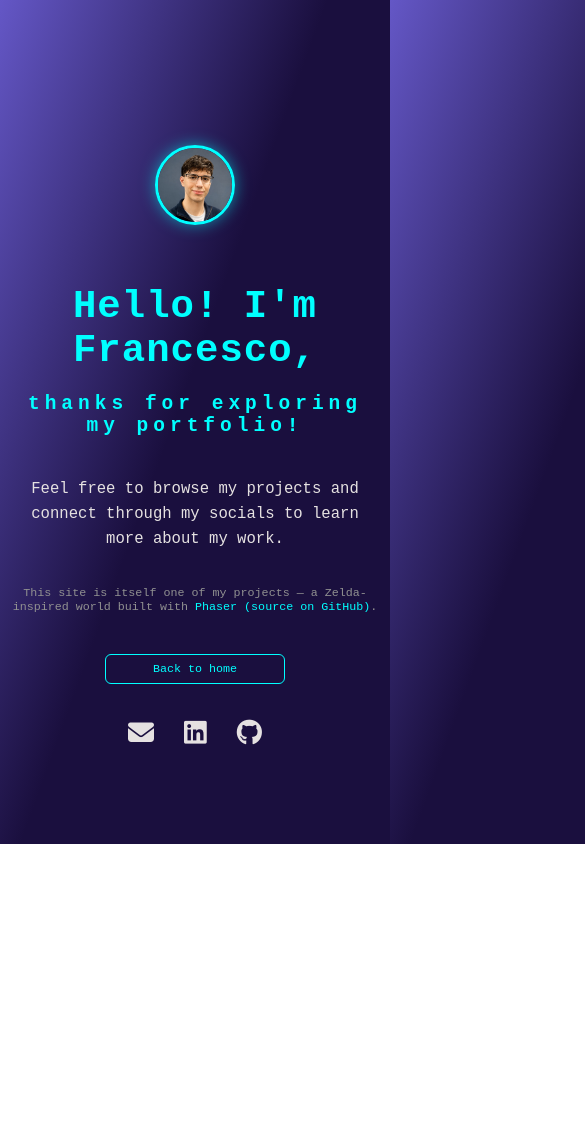
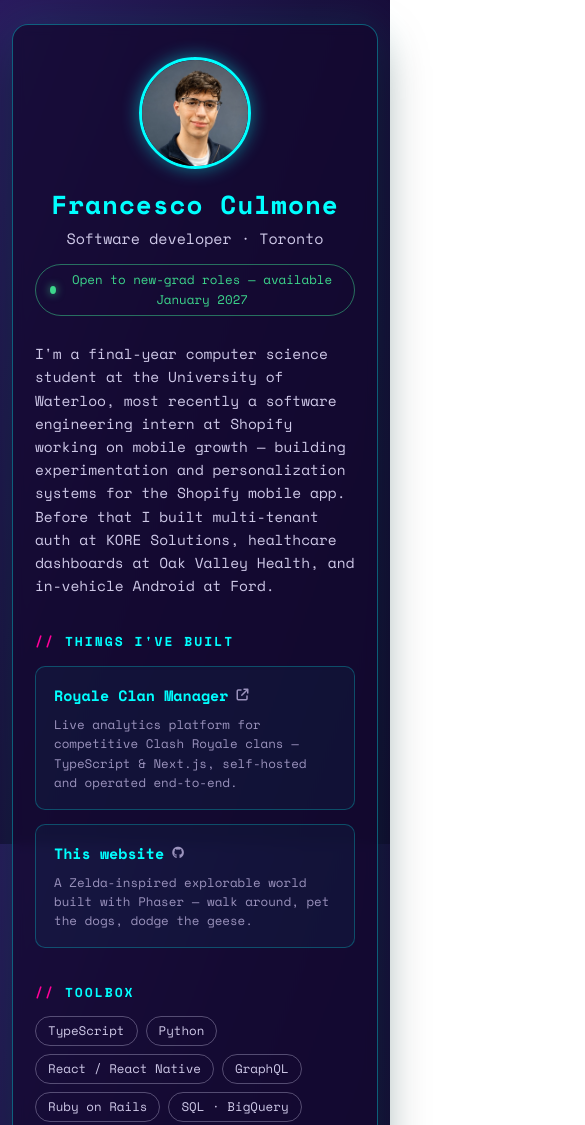
Before and after one commit to fculmone/portfolio, a website built with Vite: page aboutme/index.html in a window 390 px wide. Shown: the top 1125 px of the page, 585 px wide, since content can reach past the window. Before the commit the page ends 844 px from the top, so only its background shows below. Built offline with nearby package versions, Linux system fonts and the light colour scheme; a script that the page names is missing.

Commit message:
Redesign About page as a game-dialog style profile card
- Actually load Space Mono (was declared in CSS but never imported, so the
  page fell back to default monospace — a big part of the sloppy look)
- Single centered card: photo, name, role, availability status pill,
  short evergreen bio (UWaterloo, Shopify/KORE/Oak Valley/Ford), two live
  project cards (Royale Clan Manager + this site), toolbox chips, and
  labeled Email/LinkedIn/GitHub buttons instead of bare icons
- Kill vw-based font sizes, heading hover-zoom gimmicks, magic-number
  margins, and the lopsided sidebar layout; add focus-visible styles
- Subtler particles (no connecting lines, slower, fewer)
- Contact email switched to gmail (uwaterloo address expires post-grad);
  no phone/GPA published
- Content sourced from resume; kept deliberately low-maintenance

Assisted-By: devx/85f13b90-b08a-4848-b614-42c2b42f4d60

```diff
--- a/aboutme/index.html
+++ b/aboutme/index.html
@@ -6,14 +6,14 @@
     <title>About — Francesco Culmone</title>
     <meta
       name="description"
-      content="About Francesco Culmone, software developer. Connect on GitHub, LinkedIn, or by email."
+      content="Francesco Culmone — software developer and CS student at the University of Waterloo. Previously at Shopify, KORE Solutions, and Ford."
     />
     <link rel="icon" type="image/svg+xml" href="/favicon.svg" />
     <meta property="og:type" content="website" />
     <meta property="og:title" content="About — Francesco Culmone" />
     <meta
       property="og:description"
-      content="About Francesco Culmone, software developer. Connect on GitHub, LinkedIn, or by email."
+      content="Software developer and CS student at the University of Waterloo. Previously at Shopify, KORE Solutions, and Ford."
     />
     <meta
       property="og:url"
@@ -24,6 +24,12 @@
       content="https://fculmone.github.io/portfolio/og-image.jpg"
     />
     <meta name="twitter:card" content="summary" />
+    <link rel="preconnect" href="https://fonts.googleapis.com" />
+    <link rel="preconnect" href="https://fonts.gstatic.com" crossorigin />
+    <link
+      href="https://fonts.googleapis.com/css2?family=Space+Mono:ital,wght@0,400;0,700;1,400&display=swap"
+      rel="stylesheet"
+    />
     <link rel="stylesheet" href="./style.css" />
     <link
       rel="stylesheet"
@@ -40,60 +46,113 @@
     ></script>
   </head>
   <body>
+    <canvas class="background" aria-hidden="true"></canvas>
     <main>
-      <aside>
-        <a href="mailto:fculmone@uwaterloo.ca" aria-label="Email Francesco"
-          ><i class="fa fa-envelope" aria-hidden="true"></i
-        ></a>
-        <a
-          href="https://www.linkedin.com/in/francesco-culmone/"
-          target="_blank"
-          rel="noopener noreferrer"
-          aria-label="Francesco's LinkedIn profile"
-          ><i class="fab fa-linkedin" aria-hidden="true"></i
-        ></a>
-        <a
-          href="https://github.com/fculmone"
-          target="_blank"
-          rel="noopener noreferrer"
-          aria-label="Francesco's GitHub profile"
-          ><i class="fab fa-github" aria-hidden="true"></i
-        ></a>
-      </aside>
-      <div class="main">
-        <div class="hero">
-          <div class="profile-container">
+      <section class="card">
+        <header class="hero">
           <img
             src="/profile-image.jpg"
             alt="Francesco Culmone"
             class="profile-image"
-              width="200"
-              height="200"
+            width="140"
+            height="140"
           />
-            <div class="profile-text">
-              <h1>Hello! I'm Francesco,</h1>
-              <h2>thanks for exploring my portfolio!</h2>
-              <p class="intro-text">
-                Feel free to browse my projects and connect through my socials
-                to learn more about my work.
+          <h1>Francesco Culmone</h1>
+          <p class="role">Software developer · Toronto</p>
+          <p class="status">
+            <span class="status-dot" aria-hidden="true"></span>
+            Open to new-grad roles — available January 2027
           </p>
+        </header>
+
+        <p class="bio">
+          I'm a final-year computer science student at the University of
+          Waterloo, most recently a software engineering intern at Shopify
+          working on mobile growth — building experimentation and
+          personalization systems for the Shopify mobile app. Before that I
+          built multi-tenant auth at KORE Solutions, healthcare dashboards at
+          Oak Valley Health, and in-vehicle Android at Ford.
+        </p>
+
+        <h2>Things I've built</h2>
+        <div class="projects">
+          <a
+            class="project"
+            href="https://royaleclanmanager.com"
+            target="_blank"
+            rel="noopener noreferrer"
+          >
+            <h3>
+              Royale Clan Manager
+              <i class="fa fa-arrow-up-right-from-square" aria-hidden="true"></i>
+            </h3>
+            <p>
+              Live analytics platform for competitive Clash Royale clans —
+              TypeScript &amp; Next.js, self-hosted and operated end-to-end.
+            </p>
+          </a>
+          <a
+            class="project"
+            href="https://github.com/fculmone/portfolio"
+            target="_blank"
+            rel="noopener noreferrer"
+          >
+            <h3>
+              This website
+              <i class="fab fa-github" aria-hidden="true"></i>
+            </h3>
+            <p>
+              A Zelda-inspired explorable world built with Phaser — walk
+              around, pet the dogs, dodge the geese.
+            </p>
+          </a>
+        </div>
+
+        <h2>Toolbox</h2>
+        <ul class="chips">
+          <li>TypeScript</li>
+          <li>Python</li>
+          <li>React / React Native</li>
+          <li>GraphQL</li>
+          <li>Ruby on Rails</li>
+          <li>SQL · BigQuery</li>
+          <li>Docker</li>
+        </ul>
+
+        <div class="actions">
+          <a class="btn btn-primary" href="mailto:fculmone5@gmail.com">
+            <i class="fa fa-envelope" aria-hidden="true"></i> Email
+          </a>
+          <a
+            class="btn"
+            href="https://www.linkedin.com/in/francesco-culmone/"
+            target="_blank"
+            rel="noopener noreferrer"
+          >
+            <i class="fab fa-linkedin" aria-hidden="true"></i> LinkedIn
+          </a>
+          <a
+            class="btn"
+            href="https://github.com/fculmone"
+            target="_blank"
+            rel="noopener noreferrer"
+          >
+            <i class="fab fa-github" aria-hidden="true"></i> GitHub
+          </a>
+        </div>
+
+        <a class="back" href="/portfolio/">← Return to the world</a>
+      </section>
       <p class="site-credit">
-                This site is itself one of my projects — a Zelda-inspired world
-                built with
+        Built with
         <a
           href="https://github.com/fculmone/portfolio"
           target="_blank"
           rel="noopener noreferrer"
-                  >Phaser (source on GitHub)</a
-                >.
+          >Phaser — source on GitHub</a
+        >
       </p>
-            </div>
-          </div>
-        </div>
-        <a href="/portfolio/" class="button">Back to home</a>
-      </div>
     </main>
-    <canvas class="background"></canvas>
     <script type="module" src="./script.js"></script>
   </body>
 </html>
--- a/aboutme/script.js
+++ b/aboutme/script.js
@@ -1,14 +1,15 @@
 Particles.init({
   selector: ".background",
-  color: ["#FF0099", "#00FFFF"],
-  connectParticles: true,
+  color: ["#00FFFF", "#FF0099"],
+  maxParticles: 70,
+  sizeVariations: 3,
+  speed: 0.4,
+  connectParticles: false,
   responsive: [
     {
-      breakpoint: 765,
+      breakpoint: 640,
       options: {
-        color: ["#FFF", "#FF0099", "#00FFFF"],
-        maxParticles: 75,
-        connectParticles: false,
+        maxParticles: 40,
       },
     },
   ],
--- a/aboutme/style.css
+++ b/aboutme/style.css
@@ -4,251 +4,291 @@
   box-sizing: border-box;
 }
 
+:root {
+  --bg-deep: #12092e;
+  --bg-core: #1a0f3e;
+  --cyan: #00ffff;
+  --pink: #ff0099;
+  --text: #cfc9e8;
+  --muted: #9b93bd;
+  --card-border: rgba(0, 255, 255, 0.35);
+}
+
 body {
-  height: 100vh;
+  min-height: 100dvh;
+  background: linear-gradient(-70deg, var(--bg-deep) 0%, var(--bg-core) 55%, #2a1b5e 100%);
+  background-attachment: fixed;
+  color: var(--text);
+  font-family: "Space Mono", ui-monospace, monospace;
+  font-size: 16px;
+  line-height: 1.6;
+}
+
+.background {
+  position: fixed;
+  inset: 0;
   width: 100%;
-  background-image: linear-gradient(-70deg, #1a0f3e 53%, #6457c6 100%);
-  height: 100vh;
-  color: #919191;
-  font-family: "Space Mono", monospace;
-  font-size: 16px;
+  height: 100%;
+  z-index: -1;
 }
 
 main {
-  height: 90vh;
   display: flex;
+  flex-direction: column;
+  align-items: center;
+  padding: 48px 16px 32px;
 }
 
-.main {
-  display: flex;
-  justify-content: flex-start;
-  flex-direction: column;
-  align-items: left;
-  border-left: 2px dotted #00ffff;
-  padding-left: 60px;
+/* ---------- Card ---------- */
+
+.card {
+  width: 100%;
+  max-width: 680px;
+  background: rgba(18, 9, 46, 0.72);
+  border: 1px solid var(--card-border);
+  border-radius: 16px;
+  box-shadow: 0 0 40px rgba(0, 255, 255, 0.1), 0 20px 50px rgba(0, 0, 0, 0.4);
+  backdrop-filter: blur(6px);
+  -webkit-backdrop-filter: blur(6px);
+  padding: 44px 48px 36px;
 }
 
+/* ---------- Hero ---------- */
+
 .hero {
-  margin-top: 153px;
+  display: flex;
+  flex-direction: column;
+  align-items: center;
+  text-align: center;
+}
+
+.profile-image {
+  width: 140px;
+  height: 140px;
+  border-radius: 50%;
+  object-fit: cover;
+  border: 3px solid var(--cyan);
+  box-shadow: 0 0 18px rgba(0, 255, 255, 0.45);
 }
 
 h1 {
-  color: #00ffff;
-  padding-top: 30px;
+  color: var(--cyan);
+  font-size: clamp(26px, 5vw, 34px);
   letter-spacing: 1px;
-  font-size: 5vw;
-  transition: transform 0.7s ease;
+  margin-top: 20px;
+  line-height: 1.2;
+}
+
+.role {
+  color: var(--text);
+  font-size: 15px;
+  margin-top: 6px;
+}
+
+.status {
+  display: inline-flex;
+  align-items: center;
+  gap: 8px;
+  margin-top: 14px;
+  padding: 5px 14px;
+  border: 1px solid rgba(61, 214, 140, 0.5);
+  border-radius: 999px;
+  color: #3dd68c;
+  font-size: 12.5px;
+}
+
+.status-dot {
+  width: 8px;
+  height: 8px;
+  border-radius: 50%;
+  background: #3dd68c;
+  box-shadow: 0 0 8px rgba(61, 214, 140, 0.8);
+}
+
+/* ---------- Sections ---------- */
+
+.bio {
+  margin-top: 26px;
+  font-size: 14.5px;
+  color: var(--text);
 }
 
 h2 {
-  color: #00ffff;
-  padding-top: 10px;
-  letter-spacing: 5px;
-  font-size: 2vw;
-  transition: transform 0.7s ease;
+  color: var(--cyan);
+  font-size: 13px;
+  letter-spacing: 2px;
+  text-transform: uppercase;
+  margin-top: 34px;
+  margin-bottom: 14px;
 }
 
-h1:hover {
-  color: #ff0099;
-  transform: scale(1.05);
+h2::before {
+  content: "// ";
+  color: var(--pink);
 }
 
-h2:hover {
-  color: #ff0099;
-  transform: scale(1.02);
+/* ---------- Projects ---------- */
+
+.projects {
+  display: grid;
+  grid-template-columns: 1fr 1fr;
+  gap: 14px;
 }
 
-.button {
-  width: 200px;
-  text-align: center;
-  font-size: 1.8vw;
-  padding: 7px 12px;
-  margin-top: 40px;
-  border-radius: 6px;
-  border: 1px solid #00ffff;
-  transition: transform 0.7s ease;
+.project {
+  display: block;
+  padding: 16px 18px;
+  border: 1px solid rgba(0, 255, 255, 0.25);
+  border-radius: 10px;
+  background: rgba(0, 255, 255, 0.04);
+  text-decoration: none;
+  transition: border-color 0.25s ease, background 0.25s ease,
+    transform 0.25s ease;
 }
 
-.button:hover {
-  transform: scale(1.2);
+.project:hover {
+  border-color: var(--cyan);
+  background: rgba(0, 255, 255, 0.09);
+  transform: translateY(-2px);
 }
 
-aside {
-  width: 10%;
+.project h3 {
+  color: var(--cyan);
+  font-size: 15px;
   display: flex;
-  flex-direction: column;
-  justify-content: center;
   align-items: center;
+  gap: 8px;
 }
 
-p {
-  color: #00ffff;
-  text-align: center;
-  padding: 20px;
-  font-size: 0.7em;
+.project h3 i {
+  font-size: 12px;
+  color: var(--muted);
 }
 
-i {
-  color: #e5e1e1;
-  margin: 15px;
-  transition: transform 0.7s ease;
-  font-size: 26px;
+.project p {
+  margin-top: 8px;
+  font-size: 12.5px;
+  color: var(--muted);
+  line-height: 1.55;
 }
 
-i:hover {
-  -ms-transform: scale(1.6);
-  -webkit-transform: scale(1.6);
-  transform: scale(1.6);
-  color: #00ffff;
+/* ---------- Chips ---------- */
+
+.chips {
+  list-style: none;
+  display: flex;
+  flex-wrap: wrap;
+  gap: 8px;
 }
 
-a {
-  text-decoration: none;
-  color: #00ffff;
+.chips li {
+  padding: 4px 12px;
+  border: 1px solid rgba(207, 201, 232, 0.35);
+  border-radius: 999px;
+  font-size: 12.5px;
+  color: var(--text);
 }
 
-a:hover {
-  color: #ff0099;
+/* ---------- Actions ---------- */
+
+.actions {
+  display: flex;
+  flex-wrap: wrap;
+  gap: 12px;
+  margin-top: 34px;
 }
 
-.background {
-  position: absolute;
-  height: 100vh;
-  top: 0;
-  bottom: 0;
-  left: 0;
-  right: 0;
-  z-index: -1;
+.btn {
+  display: inline-flex;
+  align-items: center;
+  gap: 9px;
+  padding: 10px 22px;
+  border: 1px solid var(--cyan);
+  border-radius: 8px;
+  color: var(--cyan);
+  font-size: 14px;
+  text-decoration: none;
+  transition: background 0.25s ease, color 0.25s ease, transform 0.25s ease;
 }
 
-.intro-text {
-  color: #e5e1e1;
-  font-size: 1.2vw;
-  margin-top: 20px;
-  max-width: 600px;
-  line-height: 1.6;
-  text-align: left;
+.btn:hover,
+.btn:focus-visible {
+  background: var(--cyan);
+  color: var(--bg-core);
+  transform: translateY(-1px);
+}
+
+.btn-primary {
+  background: rgba(0, 255, 255, 0.12);
+}
+
+.btn i {
+  font-size: 15px;
+}
+
+/* ---------- Back link + credit ---------- */
+
+.back {
+  display: inline-block;
+  margin-top: 30px;
+  color: var(--muted);
+  font-size: 13.5px;
+  text-decoration: none;
+  transition: color 0.25s ease;
+}
+
+.back:hover {
+  color: var(--pink);
 }
 
 .site-credit {
-  color: #919191;
-  font-size: 0.9vw;
-  margin-top: 14px;
-  max-width: 600px;
-  text-align: left;
-  padding: 0;
+  margin-top: 22px;
+  font-size: 12px;
+  color: var(--muted);
+  text-align: center;
 }
 
-@media screen and (max-width: 576px) {
-  .intro-text {
-    font-size: 4vw;
+.site-credit a {
+  color: var(--muted);
+  text-decoration: underline;
+  text-underline-offset: 3px;
 }
 
-  .site-credit {
-    font-size: 3vw;
-  }
+.site-credit a:hover {
+  color: var(--cyan);
 }
 
-@media screen and (max-width: 576px) {
-  h1 {
-    font-size: 10vw;
+a:focus-visible {
+  outline: 2px solid var(--pink);
+  outline-offset: 3px;
 }
 
-  h2 {
-    font-size: 5vw;
+/* ---------- Mobile ---------- */
+
+@media screen and (max-width: 640px) {
+  main {
+    padding: 24px 12px 24px;
   }
 
-  .button {
-    font-size: 3vw;
-    width: 180px;
-  }
-
-  .intro-text {
-    font-size: 4vw;
-  }
+  .card {
+    padding: 32px 22px 28px;
   }
 
   .profile-image {
-  width: 200px;  /* Reduced from 180px */
-  height: 200px; /* Reduced from 180px */
-  border-radius: 50%;
-  object-fit: cover;
-  border: 3px solid #00ffff;
-  box-shadow: 0 0 15px rgba(0, 255, 255, 0.5);
-  transition: transform 0.7s ease, border-color 0.7s ease;
+    width: 112px;
+    height: 112px;
   }
 
-/* Adjust spacing in the container */
-.profile-container {
-  display: flex;
-  align-items: center;
-  gap: 30px; /* Reduced from 40px */
+  .projects {
+    grid-template-columns: 1fr;
   }
 
-/* Make responsive adjustments for mobile */
-@media screen and (max-width: 768px) {
-  .main {
-    border-left: none; /* Remove the dotted border on mobile */
-    padding-left: 0; /* Remove the left padding on mobile */
-    align-items: center; /* Center content horizontally */
-    width: 100%; /* Ensure full width */
+  .actions {
+    justify-content: center;
   }
 
-  main {
-    flex-direction: column-reverse;
-  }
-
-  aside {
-    flex-direction: row;
+  .actions .btn {
+    flex: 1 1 auto;
     justify-content: center;
-    width: 100%; /* Full width for the aside section */
-    margin-top: 20px;
-  }
-
-  .profile-container {
-    flex-direction: column; /* Stack elements vertically */
-    gap: 20px;
-    text-align: center; /* Center text below the image */
-    align-items: center; /* Center image horizontally */
-  }
-
-  .profile-image {
-    width: 120px;
-    height: 120px;
-    margin-bottom: 10px;
-  }
-
-  .profile-text {
-    align-items: center;
-  }
-
-  /* Center text elements on mobile */
-  .profile-text h1,
-  .profile-text h2,
-  .profile-text .intro-text,
-  .profile-text .site-credit {
-    text-align: center;
-    margin-left: auto;
-    margin-right: auto;
-  }
-
-  /* Adjust hero margin for better spacing */
-  .hero {
-    margin-top: 100px;
-  }
-
-  h2 {
-    padding-left: 20px;
-    padding-right: 20px;
-    margin-top: 10px;
   }
 }
-
-
-/* For very small screens */
-@media screen and (max-width: 480px) {
-  .profile-image {
-    width: 80px;
-    height: 80px;
-  }
-}
```
Lines whose indentation alone changed are shown as unchanged.
